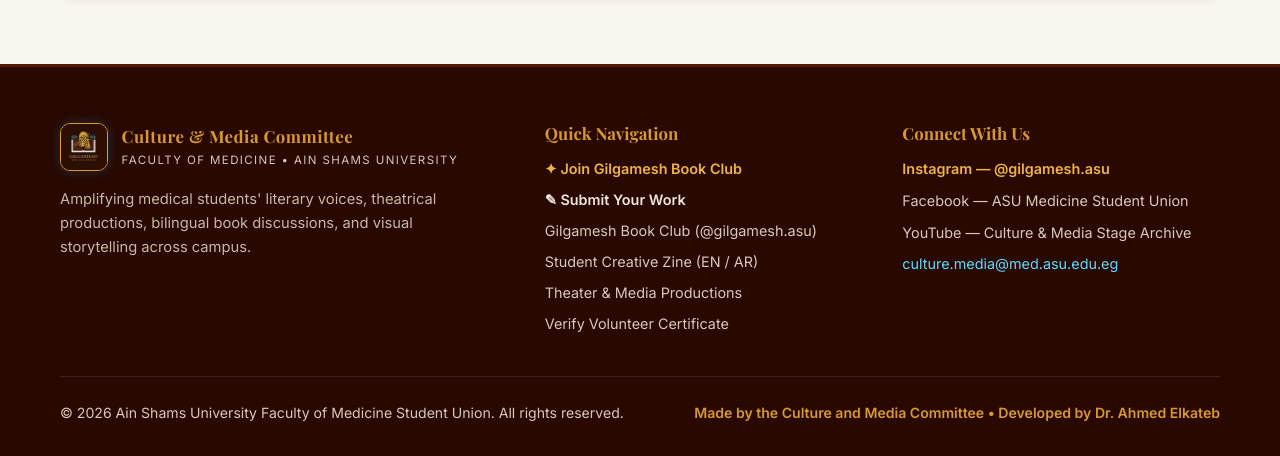
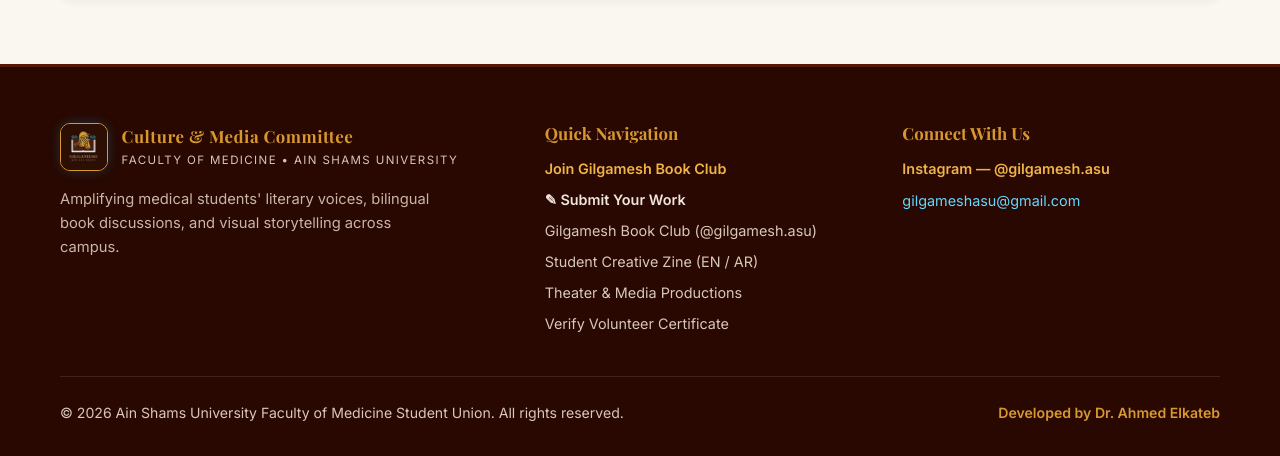
Before and after one commit to culturalasu/culturalasu.github.io, a plain HTML site: page join-book-club.html in a window 1280 px wide. Shown: the part 1700-2156 px from the top of the page. Drawn offline with nearby package versions, Linux system fonts and the light colour scheme; a web font is replaced by a local one.

Commit message:
Update join-book-club.html

```diff
--- a/join-book-club.html
+++ b/join-book-club.html
@@ -115,7 +115,7 @@
   </main>
 
   <!-- ================= GLOBAL FOOTER ================= -->
-  <footer class="site-footer">
+<footer class="site-footer">
     <div class="container">
       <div class="footer-grid">
         <div>
@@ -127,14 +127,14 @@
             </div>
           </div>
           <p style="font-size:0.92rem; color:#C9B6A6; max-width:380px;">
-            Amplifying medical students' literary voices, theatrical productions, bilingual book discussions, and visual storytelling across campus.
+            Amplifying medical students' literary voices, bilingual book discussions, and visual storytelling across campus.
           </p>
         </div>
 
         <div>
           <h4 class="serif-heading" style="color:var(--accent-gold); font-size:1.05rem; margin-bottom:0.85rem;">Quick Navigation</h4>
           <ul style="list-style:none; display:grid; gap:0.45rem; font-size:0.9rem;">
-            <li><a href="join-book-club.html" style="color:var(--accent-gold-bright); font-weight:600;">&#10022; Join Gilgamesh Book Club</a></li>
+            <li><a href="join-book-club.html" style="color:var(--accent-gold-bright); font-weight:600;">Join Gilgamesh Book Club</a></li>
             <li><a href="submit.html" style="color:#EFE5DC; font-weight:600;">&#9998; Submit Your Work</a></li>
             <li><a href="book-club.html">Gilgamesh Book Club (@gilgamesh.asu)</a></li>
             <li><a href="zine.html">Student Creative Zine (EN / AR)</a></li>
@@ -148,16 +148,14 @@
           <h4 class="serif-heading" style="color:var(--accent-gold); font-size:1.05rem; margin-bottom:0.85rem;">Connect With Us</h4>
           <ul style="list-style:none; display:grid; gap:0.5rem; font-size:0.9rem;">
             <li><a href="https://www.instagram.com/gilgamesh.asu" target="_blank" rel="noopener" style="color:var(--accent-gold-bright); font-weight:600;">Instagram &mdash; @gilgamesh.asu</a></li>
-            <li><a href="https://facebook.com" target="_blank" rel="noopener">Facebook &mdash; ASU Medicine Student Union</a></li>
-            <li><a href="https://youtube.com" target="_blank" rel="noopener">YouTube &mdash; Culture &amp; Media Stage Archive</a></li>
-            <li><a href="mailto:culture.media@med.asu.edu.eg" style="color:#63D8FF;">culture.media@med.asu.edu.eg</a></li>
+            <li><a href="mailto:culture.media@med.asu.edu.eg" style="color:#63D8FF;">gilgameshasu@gmail.com</a></li>
           </ul>
         </div>
       </div>
 
       <div class="footer-bottom">
         <span>&copy; 2026 Ain Shams University Faculty of Medicine Student Union. All rights reserved.</span>
-        <span style="color:var(--accent-gold); font-weight:600;">Made by the Culture and Media Committee &bull; Developed by Dr. Ahmed Elkateb</span>
+        <span style="color:var(--accent-gold); font-weight:600;">Developed by Dr. Ahmed Elkateb</span>
       </div>
     </div>
   </footer>
```
